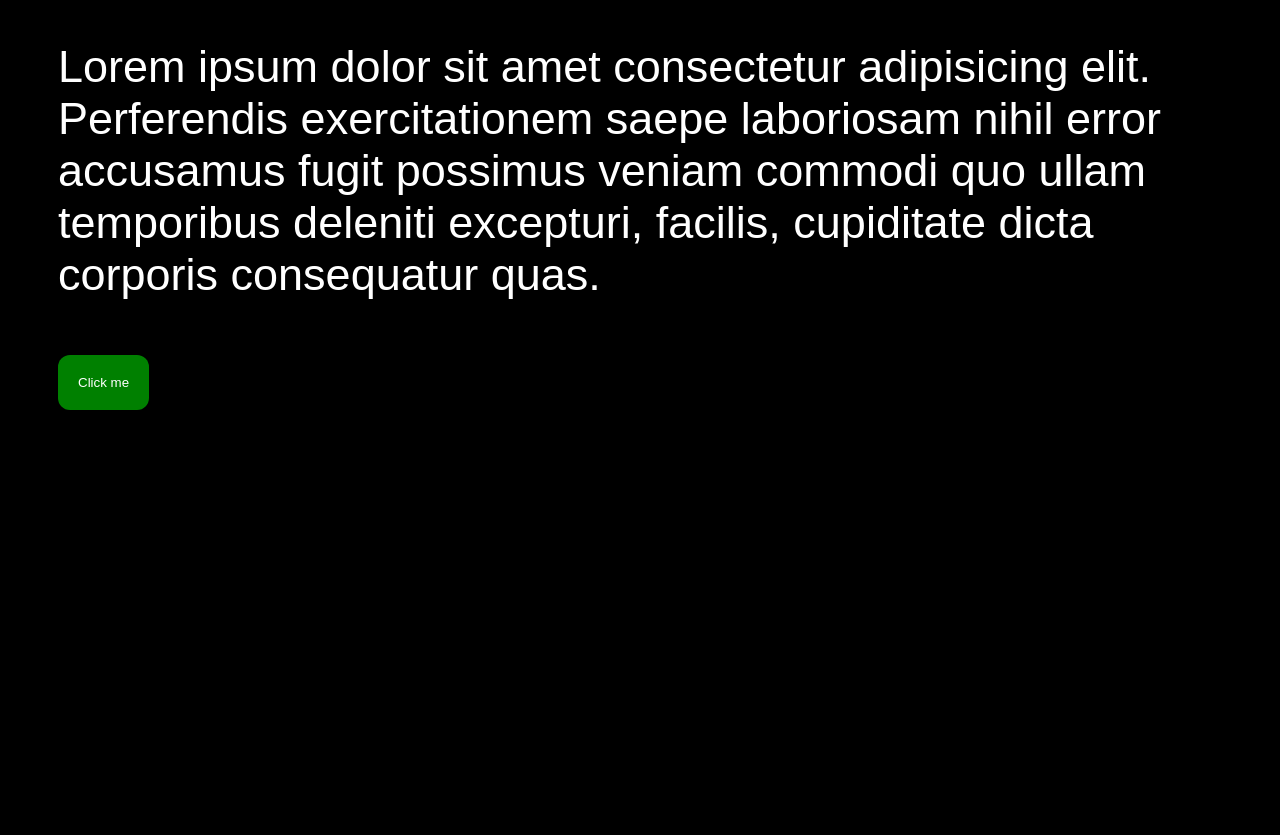
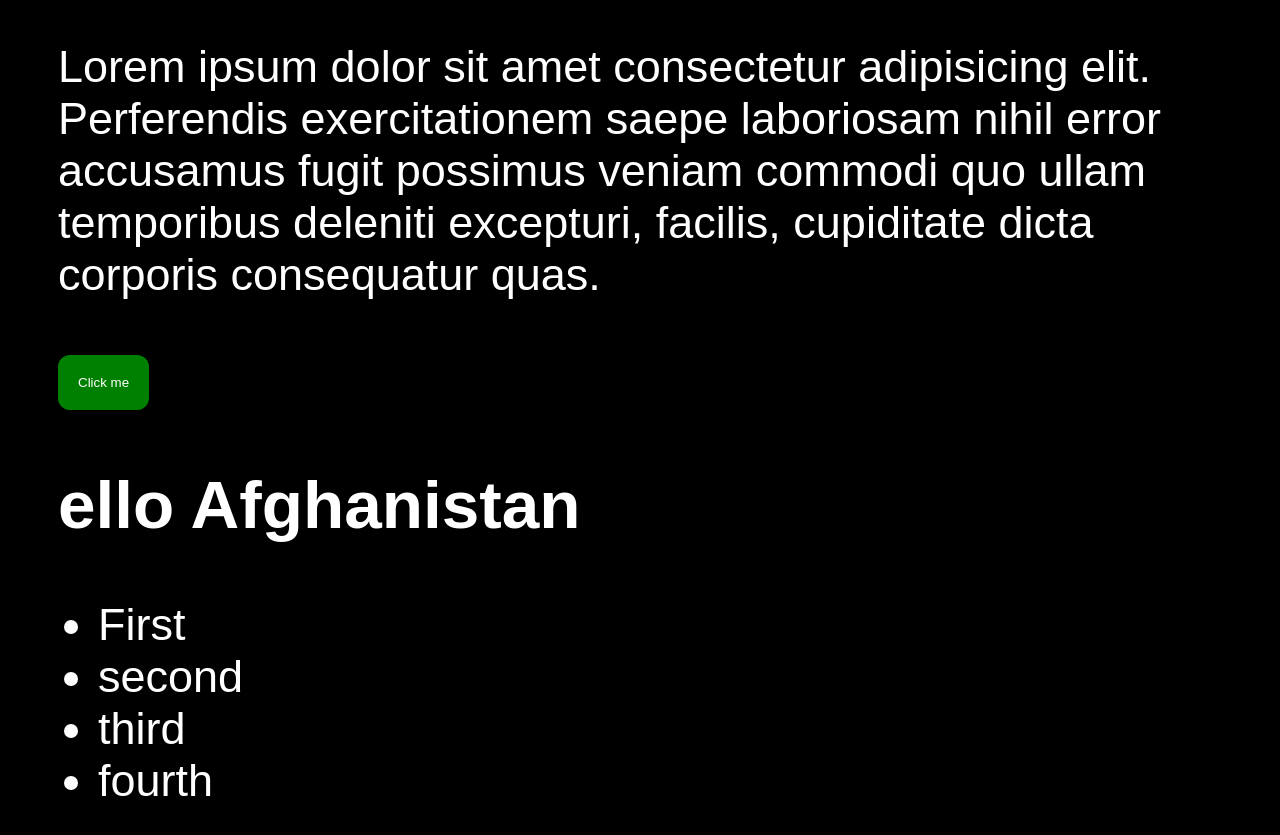
Before and after one commit to hamidukarimi/githubProject, a plain HTML site: page index.html in a window 1280 px wide. Shown: the part 241-1076 px from the top of the page. Before the commit the page ends 800 px from the top, so only its background shows below. Drawn offline with Linux system fonts and the light colour scheme.

Commit message:
someything

```diff
--- a/index.html
+++ b/index.html
@@ -16,5 +16,15 @@
     </p>
 
     <button>Click me</button>
+
+    <h2>ello Afghanistan</h2>
+    <div>
+      <ul>
+        <li>First</li>
+        <li>second</li>
+        <li>third</li>
+        <li>fourth</li>
+      </ul>
+    </div>
   </body>
 </html>
```
